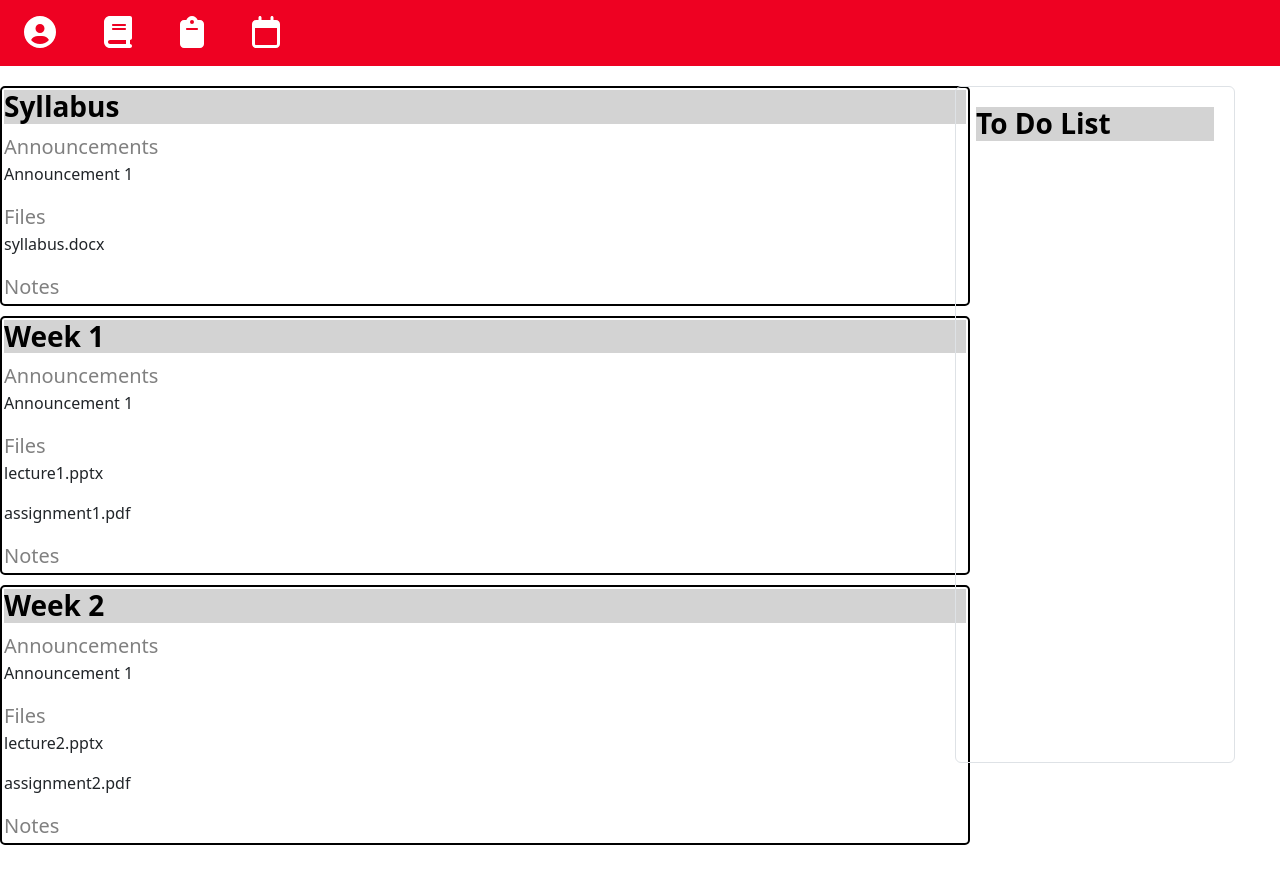
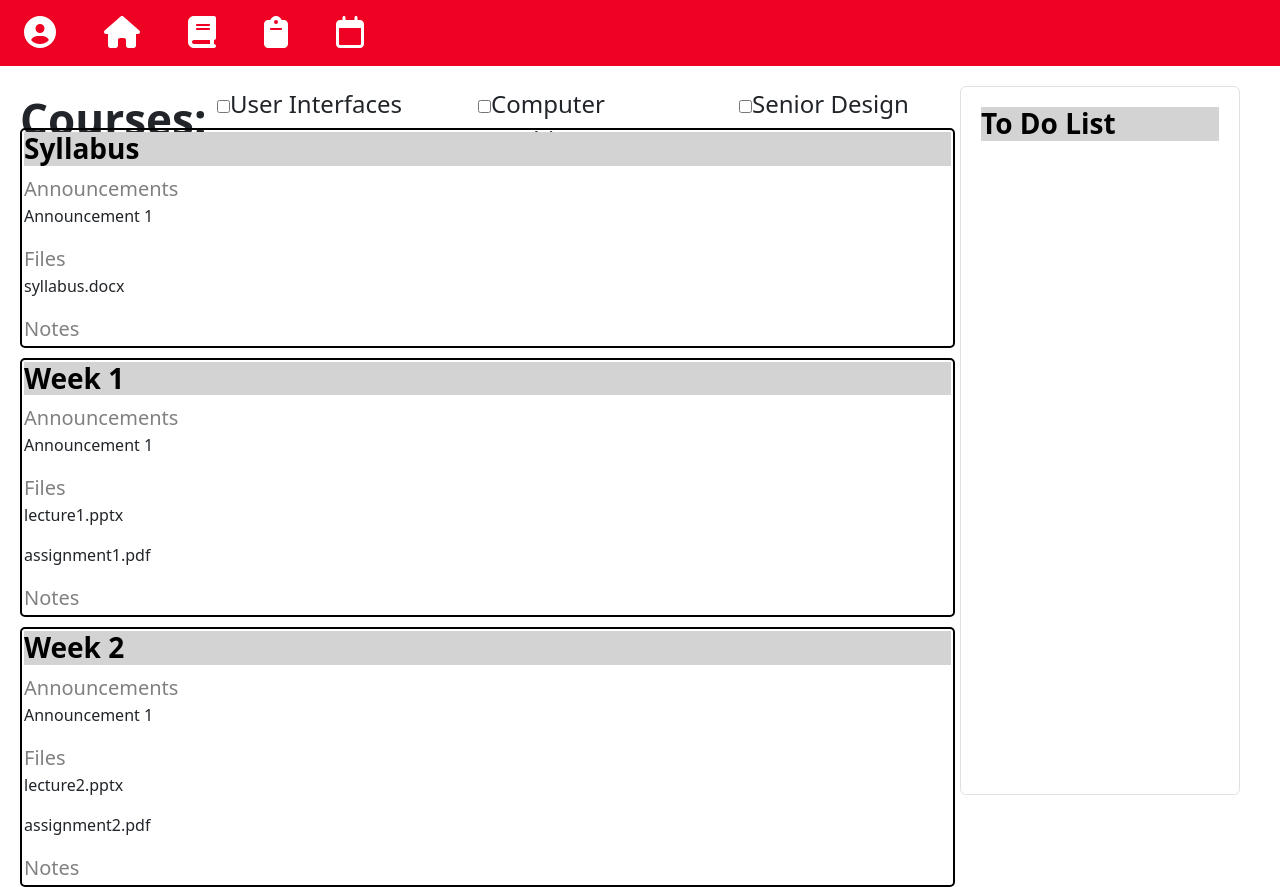
Before and after one commit to cconn10/CS5167Project2, a React (Create React App) app: page /courses in a window 1280 px wide. Before the commit the page ends 845 px from the top, so only its background shows below. Built offline with nearby package versions, Linux system fonts and the light colour scheme; the HTML template or start-up script is replaced by a standard one.

Commit message:
add course selections

```diff
--- a/src/components/Navbar.jsx
+++ b/src/components/Navbar.jsx
@@ -1,6 +1,6 @@
 import React, { Component } from 'react';
 import { FontAwesomeIcon } from '@fortawesome/react-fontawesome';
-import { faCircleUser, faBook, faClipboard} from '@fortawesome/free-solid-svg-icons';
+import { faCircleUser, faBook, faClipboard, faHouse} from '@fortawesome/free-solid-svg-icons';
 import { faCalendar } from '@fortawesome/free-regular-svg-icons';
 import './Navbar.css'
 
@@ -12,6 +12,9 @@ class Navbar extends Component {
             <nav className="navbar nav bg-primary d-flex flex-row justify-content-start">
                 <a className='nav-link' href="#" data-toggle="tooltip" data-bs-placement="bottom" title="Profile" >
                     <FontAwesomeIcon className='icon mx-2' icon={ faCircleUser } />
+                </a>
+                <a className='nav-link' href="/" data-toggle="tooltip" data-bs-placement="bottom" title="Profile" >
+                    <FontAwesomeIcon className='icon mx-2' icon={ faHouse } />
                 </a>
                 <a className='nav-link' href="courses" data-toggle="tooltip" data-bs-placement="bottom" title="Courses" >
                     <FontAwesomeIcon className='icon mx-2' icon={ faBook } />
--- a/src/components/modules.css
+++ b/src/components/modules.css
@@ -1,16 +1,58 @@
 .gridContainer {
     height: 93%;
     display: grid;
-    grid-template-columns: [start] 25% [line2] 25% [line3] 25% [line4] 25% [end];
-    grid-template-rows: [start] 35% [line2] 35% [line3] 25% [end];
+    grid-template-columns: [start] 15% [line2] 20% [line3] 20% [line4] 20% [line5] 25% [end];
+    grid-template-rows: [start] 5% [line2] 95% [end];
     column-gap: 5px;
     row-gap: 5px;
 }
 
-.modulesContainer {
+/* .courseView {
+    margin-left: 20px;
     margin-top: 20px;
     grid-column: start / line4;
-    grid-row: start / line3 ;
+    grid-row: start / line2 ;
+} */
+
+.courseTitle {
+    margin-left: 20px;
+    margin-top: 20px;
+    font-weight: bold;
+    font-size: 44px;
+    grid-column: start / line2;
+    grid-row: start / line2 ;
+}
+
+.courseCheck {
+    margin: 20px;
+    font-size: 24px;
+}
+
+.courseChecl input. {
+    width: 30px;
+    height: 30px;
+}
+
+#checkbox-ui {
+    color: purple;
+    grid-column: line2 / line3;
+    grid-row: start / line2 ;
+
+}
+#checkbox-cg {
+    color: aqua;
+    grid-column: line3 / line4;
+    grid-row: start / line2 ;
+}
+#checkbox-sd {
+    grid-column: line4 / line5;
+    grid-row: start / line2 ;
+}
+
+.modulesContainer {
+    margin: 20px;
+    grid-column: start / line5;
+    grid-row: line2 / end ;
 }
 
 .toDoList{
@@ -18,6 +60,6 @@
     right: 20px;
     height: 100%;
     padding: 20px;
-    grid-column: line4 / end;
+    grid-column: line5 / end;
     grid-row: start / end ;
 }
--- a/src/components/modules.jsx
+++ b/src/components/modules.jsx
@@ -3,12 +3,25 @@ import WeekMod from './weekmod';
 import ToDoList from './ToDoList';
 import './modules.css';
 
+import data from '../course-data/data.json';
+
 class Modules extends Component {
+    componentDidMount() {
+        console.log(data);
+        console.log(data.ui);
+    }
+
     render() {
         const {modules} = this.props;
 
         return (
             <div class="gridContainer">
+                {/* <div class="courseView"> */}
+                    <div class="courseTitle">Courses:</div>
+                    <div class="courseCheck"><input type="checkbox" id="checkbox-ui" name="ui" value="ui" />User Interfaces</div>
+                    <div class="courseCheck"><input type="checkbox" id="checkbox-cg" name="computer_graphics" value="computer_graphics" />Computer Graphics</div>
+                    <div class="courseCheck"><input type="checkbox" id="checkbox-sd" name="senior_design" value="senior_design" />Senior Design</div>
+                {/* </div> */}
                 <div class="modulesContainer">
                     {modules.map(module => (
                         <WeekMod
```
